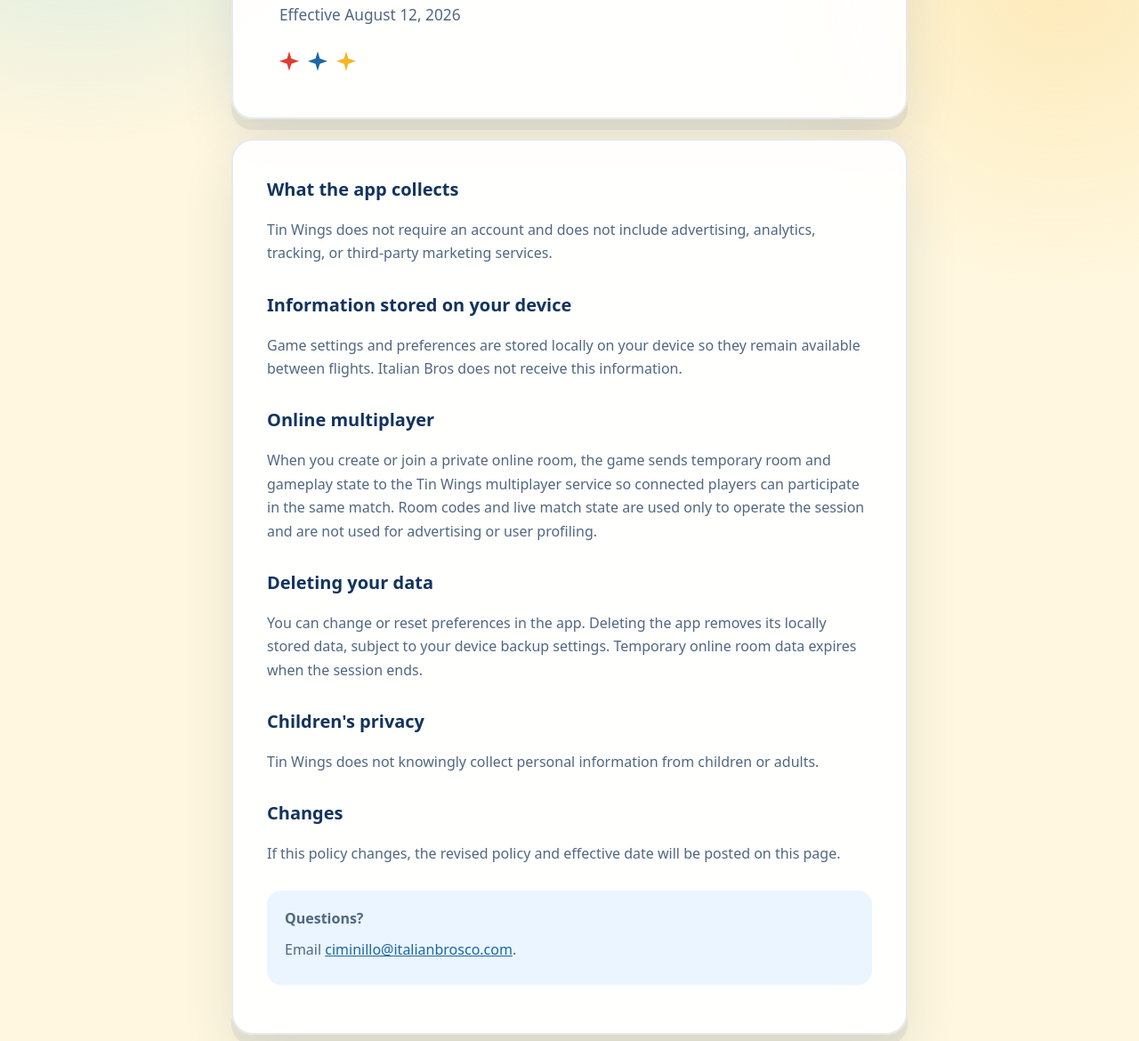
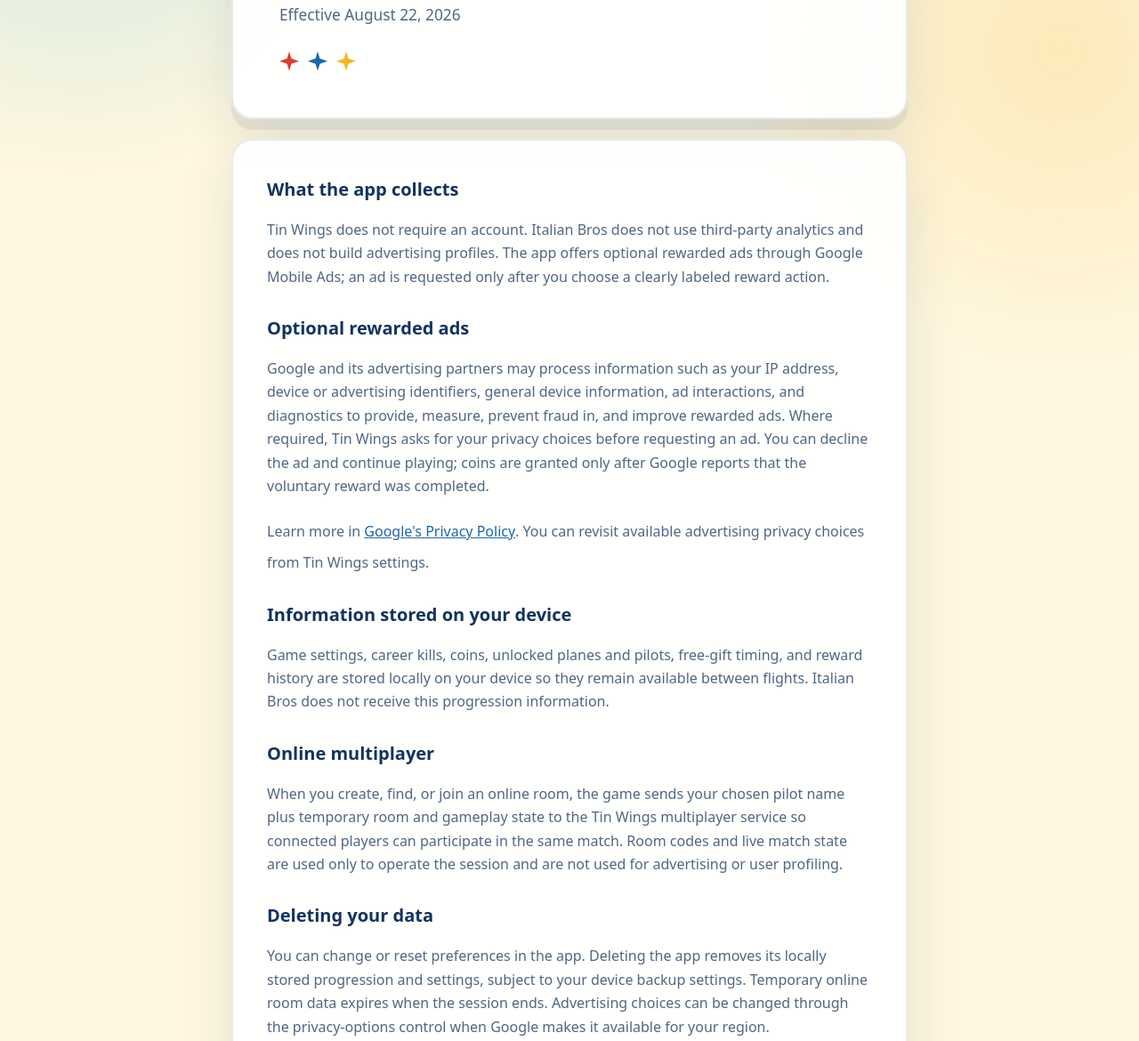
Before and after one commit to italianbrosco/the-italians-app-wall, a plain HTML site: page tin-wings/privacy/index.html in a window 1280 px wide. Shown: the part 315-1485 px from the top of the page at 89% size. Drawn offline with Linux system fonts and the light colour scheme.

Commit message:
Update Tin Wings rewarded ads privacy policy

```diff
--- a/tin-wings/privacy/index.html
+++ b/tin-wings/privacy/index.html
@@ -13,24 +13,28 @@
       <section class="hero">
         <p class="eyebrow">Tin Wings</p>
         <h1>Private by<br />default.</h1>
-        <p class="lede">Effective August 12, 2026</p>
+        <p class="lede">Effective August 22, 2026</p>
         <div class="dots" aria-hidden="true"><i></i><i></i><i></i></div>
       </section>
       <article class="card">
         <h2>What the app collects</h2>
-        <p>Tin Wings does not require an account and does not include advertising, analytics, tracking, or third-party marketing services.</p>
+        <p>Tin Wings does not require an account. Italian Bros does not use third-party analytics and does not build advertising profiles. The app offers optional rewarded ads through Google Mobile Ads; an ad is requested only after you choose a clearly labeled reward action.</p>
+
+        <h2>Optional rewarded ads</h2>
+        <p>Google and its advertising partners may process information such as your IP address, device or advertising identifiers, general device information, ad interactions, and diagnostics to provide, measure, prevent fraud in, and improve rewarded ads. Where required, Tin Wings asks for your privacy choices before requesting an ad. You can decline the ad and continue playing; coins are granted only after Google reports that the voluntary reward was completed.</p>
+        <p>Learn more in <a href="https://policies.google.com/privacy" rel="noopener noreferrer">Google's Privacy Policy</a>. You can revisit available advertising privacy choices from Tin Wings settings.</p>
 
         <h2>Information stored on your device</h2>
-        <p>Game settings and preferences are stored locally on your device so they remain available between flights. Italian Bros does not receive this information.</p>
+        <p>Game settings, career kills, coins, unlocked planes and pilots, free-gift timing, and reward history are stored locally on your device so they remain available between flights. Italian Bros does not receive this progression information.</p>
 
         <h2>Online multiplayer</h2>
-        <p>When you create or join a private online room, the game sends temporary room and gameplay state to the Tin Wings multiplayer service so connected players can participate in the same match. Room codes and live match state are used only to operate the session and are not used for advertising or user profiling.</p>
+        <p>When you create, find, or join an online room, the game sends your chosen pilot name plus temporary room and gameplay state to the Tin Wings multiplayer service so connected players can participate in the same match. Room codes and live match state are used only to operate the session and are not used for advertising or user profiling.</p>
 
         <h2>Deleting your data</h2>
-        <p>You can change or reset preferences in the app. Deleting the app removes its locally stored data, subject to your device backup settings. Temporary online room data expires when the session ends.</p>
+        <p>You can change or reset preferences in the app. Deleting the app removes its locally stored progression and settings, subject to your device backup settings. Temporary online room data expires when the session ends. Advertising choices can be changed through the privacy-options control when Google makes it available for your region.</p>
 
         <h2>Children's privacy</h2>
-        <p>Tin Wings does not knowingly collect personal information from children or adults.</p>
+        <p>Tin Wings is not directed to children under 13. Italian Bros does not knowingly collect personal information from children. If you believe a child has provided personal information through an online pilot name or support request, contact us so it can be addressed.</p>
 
         <h2>Changes</h2>
         <p>If this policy changes, the revised policy and effective date will be posted on this page.</p>
```
Also changed, not shown: 1 other file.
